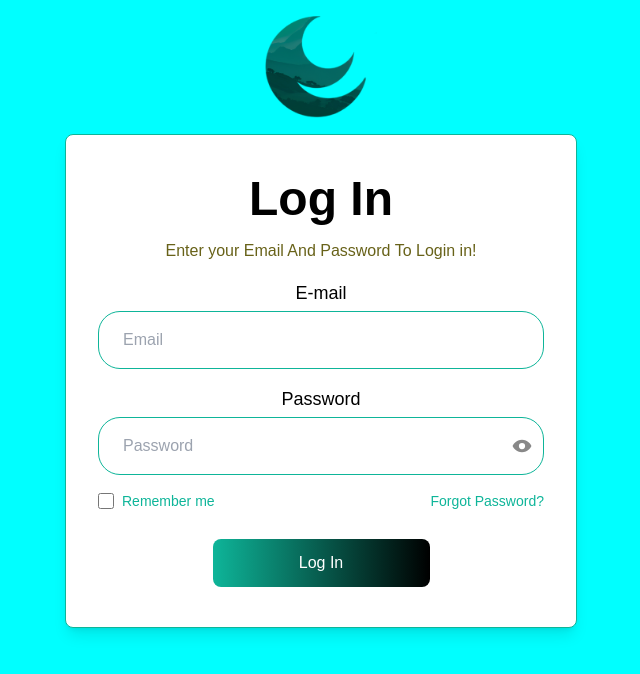
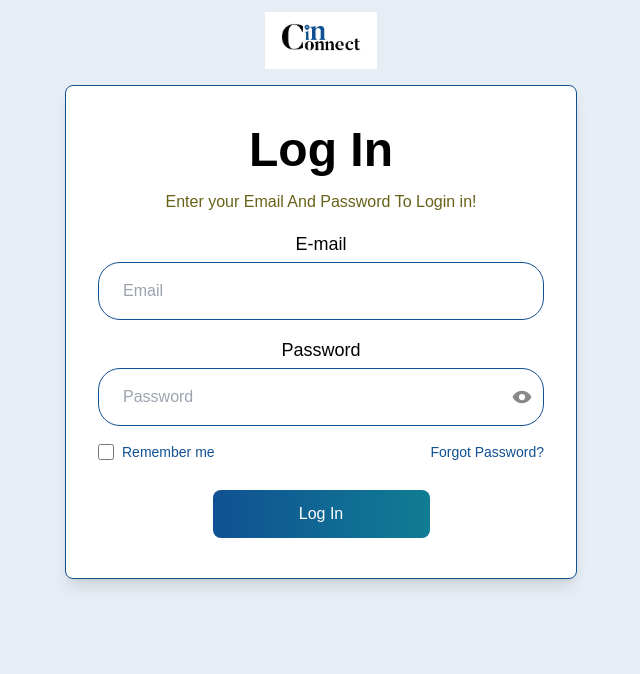
Before and after one commit to auxxweb/businessbazaar-admin, a React (Create React App) app: page /login in a window 1280 px wide. Shown: the top 674 px of the page, without its empty margins (319-959 px from the left). Built offline with nearby package versions, Linux system fonts and the light colour scheme; no server answers.

Commit message:
login page color change

```diff
--- a/src/components/pages/login.js
+++ b/src/components/pages/login.js
@@ -53,13 +53,13 @@ const Login = () => {
   return (
     <>
       <div
-        className="relative min-h-screen bg-cover bg-center "
+        className="relative min-h-screen bg-[#e7edf4] bg-center items-center"
         // style={{ backgroundImage: 'url("/quranBackground.jpeg")' }}
       >
         <div className="relative z-10 flex flex-col h-full items-center space-y-4 justify-center p-3 ">
           <div className="flex flex-row w-28 h-auto justify-center">
             <img
-              src="/logonew-auxxweb 1.png"
+              src="/logo.jpeg"
               alt=" Logo"
               className="h-full w-full object-contain"
               priority
@@ -68,7 +68,7 @@ const Login = () => {
           <div className="w-full max-w-lg ">
             <form
               onSubmit={onSubmit}
-              className="bg-white border space-y-3 sm:space-y-4 border-[#0EB599] shadow-lg rounded-lg text-center py-8 sm:py-10 px-3 sm:px-8  w-full"
+              className="bg-white border space-y-3 sm:space-y-4 border-[#105193] shadow-lg rounded-lg text-center py-8 sm:py-10 px-3 sm:px-8  w-full"
             >
               <h1 className=" text-4xl sm:text-5xl text-[#] font-semibold">
                 Log In
@@ -87,7 +87,7 @@ const Login = () => {
                   E-mail
                 </label>
                 <input
-                  className="w-full px-4 sm:px-6 py-3 sm:py-4 border border-[#0EB599] text-gold-500 placeholder-gold-500 rounded-[22px] bg-transparent outline-none focus:border-gold-600 "
+                  className="w-full px-4 sm:px-6 py-3 sm:py-4 border border-[#105193] text-gold-500 placeholder-gold-500 rounded-[22px] bg-transparent outline-none focus:border-gold-600 "
                   type="email"
                   id="email"
                   placeholder="Email"
@@ -106,7 +106,7 @@ const Login = () => {
                 </label>
                 <div className="relative">
                   <input
-                    className="w-full px-4 sm:px-6 py-3 sm:py-4 border border-[#0EB599] text-gold-500 placeholder-gold-500 rounded-[22px] bg-transparent outline-none focus:border-gold-600 "
+                    className="w-full px-4 sm:px-6 py-3 sm:py-4 border border-[#105193] text-gold-500 placeholder-gold-500 rounded-[22px] bg-transparent outline-none focus:border-gold-600 "
                     type={showPassword ? "text" : "password"}
                     id="password"
                     name="password"
@@ -124,7 +124,7 @@ const Login = () => {
               </div>
 
               {/* Forgot Password Link (Right-aligned under Password) */}
-              <div className="flex justify-between mb-8 text-sm text-[#0EB599] ">
+              <div className="flex justify-between mb-8 text-sm text-[#105193] ">
                 <span className="space-x-2 flex items-center">
                   <input type="checkbox" className="bg-[#C19D5C] h-4 w-4" />
                   <span className="hover:underline cursor-pointer">
@@ -143,7 +143,7 @@ const Login = () => {
               <div className="pt-3">
                 <button
                   disabled={false}
-                  className="w-full  py-3 max-w-[217px] hover:-translate-y-1 transform transition rounded-lg bg-gradient-to-r from-[#0EB599] to-[#000000]  text-white  "
+                  className="w-full  py-3 max-w-[217px] hover:-translate-y-1 transform transition rounded-lg bg-gradient-to-r from-[#105193] to-[#107D93]  text-white  "
                   type="submit"
                 >
                   Log In
```
